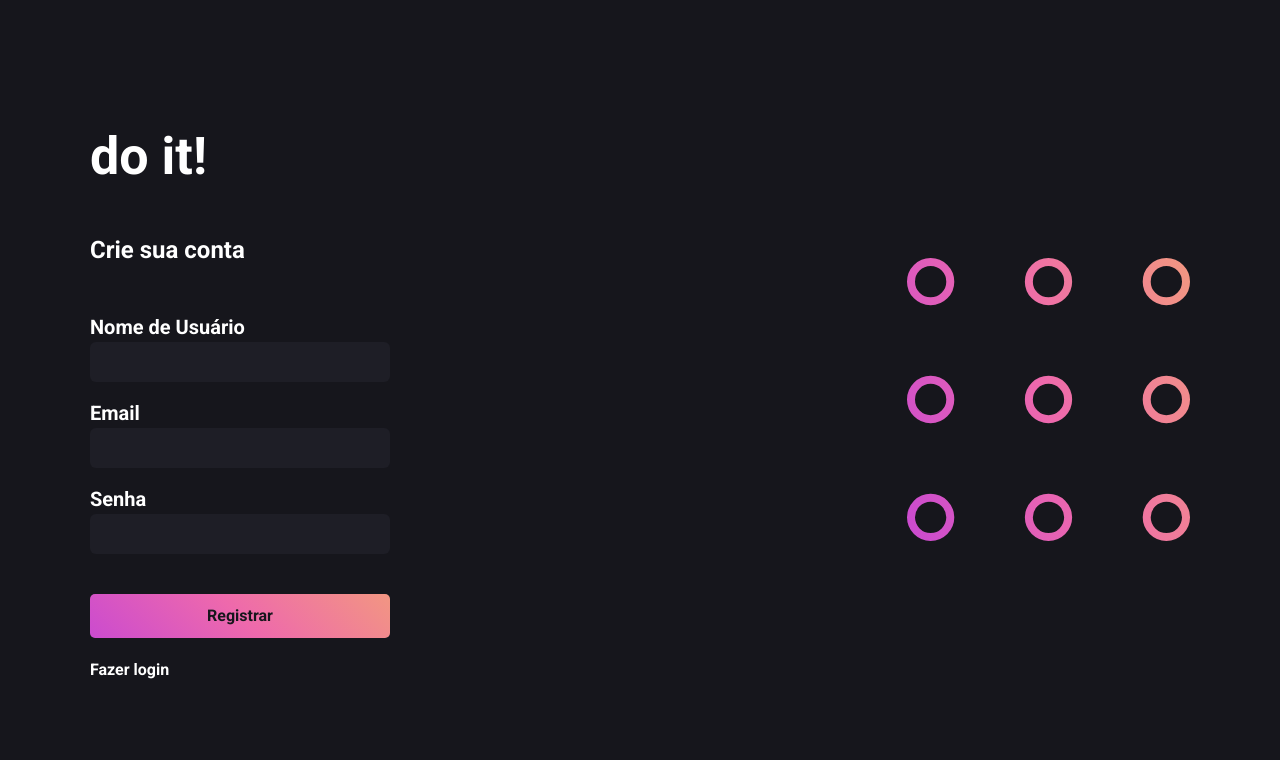
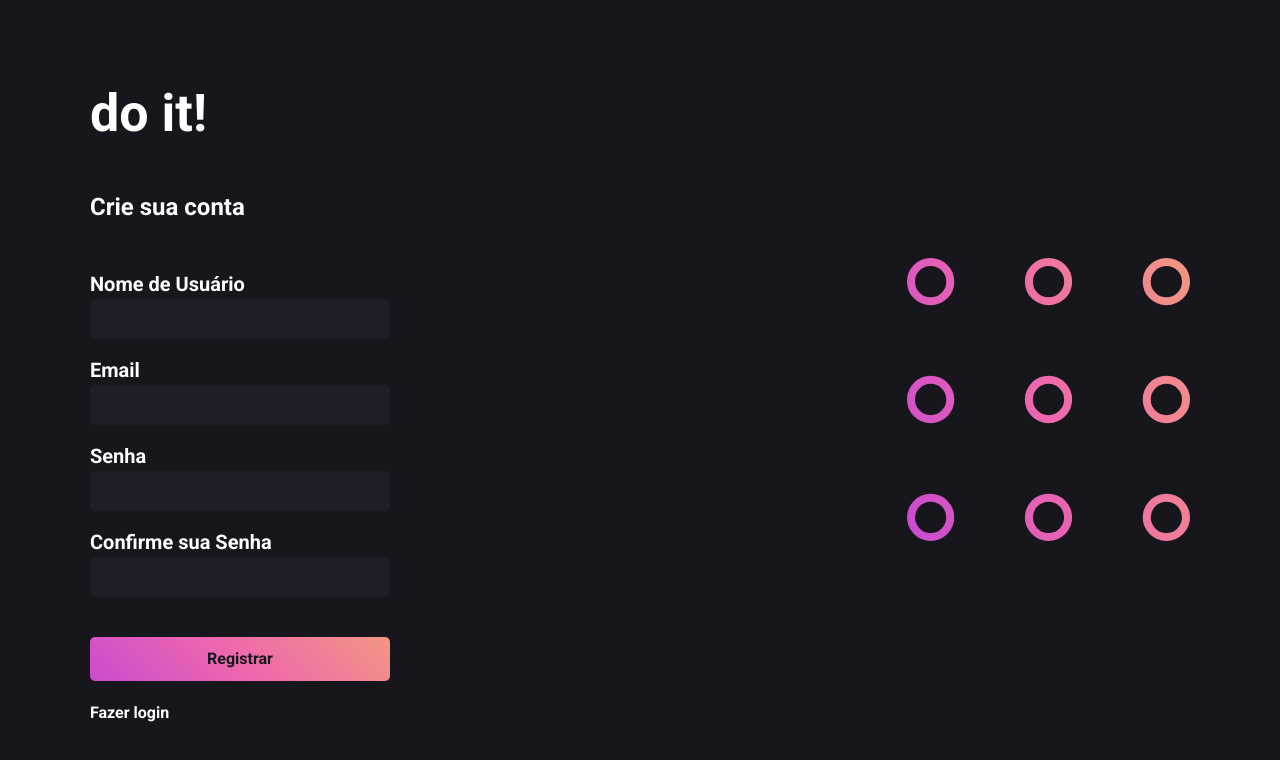
Before and after one commit to jguilhermepaiva/todo-project, a React (Create React App) app in the folder frontend/todo-app/: page / in a window 1280 px wide. Both pictures are taken after a click on the button "Criar sua Conta". Shown: the top 760 px of the page. Built offline with nearby package versions, Linux system fonts and the light colour scheme.

Commit message:
confirmar senha

```diff
--- a/frontend/todo-app/src/pages/Login/index.js
+++ b/frontend/todo-app/src/pages/Login/index.js
@@ -9,6 +9,7 @@ function Login() {
   const [registerUsername, setRegisterUsername] = useState("");
   const [registerEmail, setRegisterEmail] = useState("");
   const [registerPassword, setRegisterPassword] = useState("");
+  const [registerConfirmPassword, setRegisterConfirmPassword] = useState("");
   const [error, setError] = useState("");
   const [loading, setLoading] = useState(false);
   const [isLogin, setIsLogin] = useState(true);
@@ -61,7 +62,7 @@ function Login() {
   const handleRegister = async (event) => {
     event.preventDefault();
 
-    if (!validateForm(registerUsername, registerEmail ,registerPassword)) return;
+    if (!validateForm(registerUsername, registerEmail ,registerPassword, registerConfirmPassword)) return;
 
     setLoading(true);
 
@@ -69,6 +70,7 @@ function Login() {
       username: registerUsername,
       email: registerEmail,
       password: registerPassword,
+      confirm_password: registerConfirmPassword,
     };
 
     try {
@@ -223,7 +225,7 @@ function Login() {
                 </label>
                 <br />
                 <input
-                  className="bg-[#1E1E26] w-[300px] h-[40px] rounded mb-10"
+                  className="bg-[#1E1E26] w-[300px] h-[40px] rounded"
                   style={{
                     color: "white",
                     border: "none",
@@ -232,6 +234,23 @@ function Login() {
                   type="password"
                   value={registerPassword}
                   onChange={(e) => setRegisterPassword(e.target.value)}
+                />
+              </div>
+              <div>
+                <label className="text-white text-[20px] font-semibold mt-3">
+                  Confirme sua Senha
+                </label>
+                <br />
+                <input
+                  className="bg-[#1E1E26] w-[300px] h-[40px] rounded mb-10"
+                  style={{
+                    color: "white",
+                    border: "none",
+                    padding: "0 10px",
+                  }}
+                  type="password"
+                  value={registerConfirmPassword}
+                  onChange={(e) => setRegisterConfirmPassword(e.target.value)}
                 />
               </div>
               <button
--- a/frontend/todo-app/src/pages/Todo/index.js
+++ b/frontend/todo-app/src/pages/Todo/index.js
@@ -153,7 +153,7 @@ const Todo = () => {
             </div>
           </div>
           <div className="bg-[#16161C] w-2/3 max-md:w-5/6">
-            <div className="flex justify-between mt-3 m-auto w-full text-white text-[22px] font-semibold">
+            <div className="flex justify-between my-3 m-auto w-full text-white text-[22px] font-semibold">
               <p className="ml-6 max-md:font-light max-md:uppercase">Minhas tasks</p>
               <div
                 className="flex items-center justify-center rounded-full w-[40px] h-[40px] mr-6 max-md:hidden cursor-pointer"
@@ -197,7 +197,7 @@ const Todo = () => {
             </ul>
             <div className="flex justify-end mt-10">
               <div
-                className="flex items-center justify-center rounded-full w-[40px] h-[40px] mr-6 md:hidden cursor-pointer"
+                className="flex items-center justify-center rounded-full w-[40px] h-[40px] mr-6 md:hidden cursor-pointer "
                 style={{
                   background:
                     "linear-gradient(225deg, #F29682, #EE69AC , #CB4BCF)",
```
Also changed, not shown: 2 other files (tests, documents, lock files or other folders).
